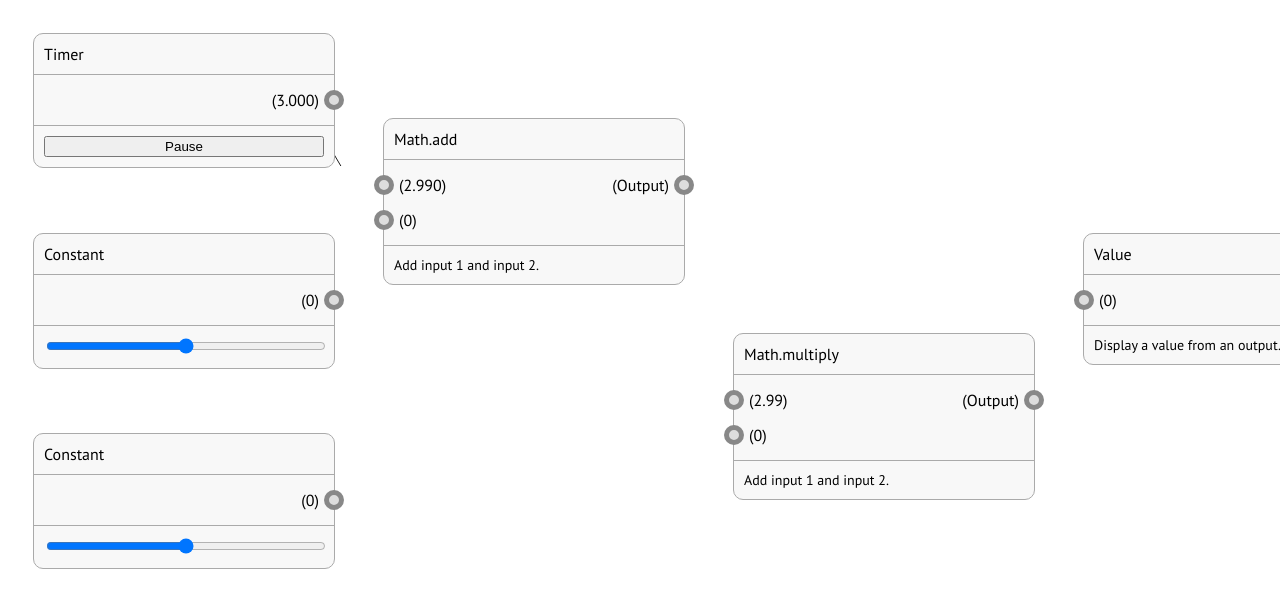
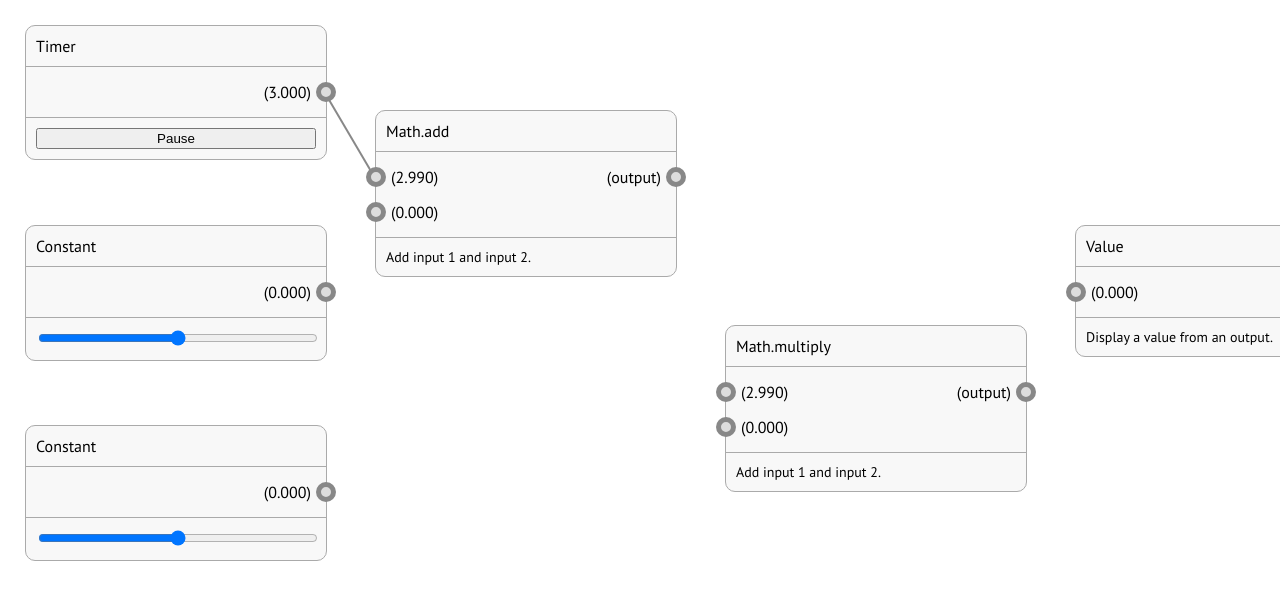
Before and after one commit to onion2k/copper, a React (Create React App) app: page / in a window 1280 px wide. Shown: the top 608 px of the page. Built offline with nearby package versions, Linux system fonts and the light colour scheme.

Commit message:
Better outputs, control to full height

```diff
--- a/src/Components/input.tsx
+++ b/src/Components/input.tsx
@@ -8,9 +8,11 @@ interface iInput {
 }
 
 export function Input({ key, id, value }: iInput) {
+  const display = typeof value === "number" ? value.toFixed(3) : value;
+
   return (
     <label key={key} className="input">
-      ({value})
+      ({display})
       <Connector connectorKey={id} />
     </label>
   );
--- a/src/Components/output.tsx
+++ b/src/Components/output.tsx
@@ -8,9 +8,10 @@ interface iOutput {
 }
 
 export function Output({ key, id, value }: iOutput) {
+  const display = typeof value === "number" ? value.toFixed(3) : value;
   return (
     <label key={key} className="output">
-      ({value})
+      ({display})
       <Connector connectorKey={id} />
     </label>
   );
--- a/src/Nodes/const.tsx
+++ b/src/Nodes/const.tsx
@@ -18,7 +18,7 @@ export function Const({ id, x, y, output }: iConst) {
   });
 
   const updateIo = (e: any) => {
-    setInput(parseInt(e.target.value));
+    setInput(parseFloat(e.target.value));
   };
 
   const io = <Output key={`${id}-o-0`} id={`${id}-o-0`} value={input} />;
--- a/src/Nodes/math.tsx
+++ b/src/Nodes/math.tsx
@@ -26,7 +26,7 @@ export function Math({ id, x, y, op, input, output }: iAdd) {
 
   const io = [
     <Input key={`${id}-i-0`} id={`${id}-i-0`} value={input[0]} />,
-    <Output key={`${id}-o-0`} id={`${id}-o-0`} value={"Output"} />,
+    <Output key={`${id}-o-0`} id={`${id}-o-0`} value={"output"} />,
     <Input key={`${id}-i-1`} id={`${id}-i-1`} value={input[1]} />
   ];
 
--- a/src/index.tsx
+++ b/src/index.tsx
@@ -47,6 +47,16 @@ function App() {
     <ConnectorContext.Provider
       value={[connector, setConnector, connectConnector]}
     >
+      <svg xmlns="http://www.w3.org/2000/svg" height="100%" width="100%">
+        <line
+          x1="325"
+          y1="93"
+          x2="375"
+          y2="178"
+          strokeWidth="2"
+          stroke="#888888"
+        />
+      </svg>
       <div className="Control" onMouseUp={endConnect}>
         <Time id={"time0"} x={10} y={10} output={setTime0} />
         <Const id={"const1"} x={10} y={210} output={setConst1} />
@@ -74,17 +84,6 @@ function App() {
           input={nodeInputMap["value0"]}
           output={setOutput}
         />
-
-        <svg viewBox="0 0 1424 1424" xmlns="http://www.w3.org/2000/svg">
-          <line
-            x1="325"
-            y1="93"
-            x2="375"
-            y2="178"
-            strokeWidth="1"
-            stroke="black"
-          />
-        </svg>
       </div>
     </ConnectorContext.Provider>
   );
--- a/src/styles.css
+++ b/src/styles.css
@@ -1,5 +1,14 @@
+html,
+body {
+  width: 100vw;
+  height: 100vh;
+  margin: 0;
+  padding: 0;
+}
+
 .Control {
   position: relative;
+  min-height: 100vh;
   font-family: "PT Sans", sans-serif;
   font-size: 14px;
   user-select: none;
@@ -91,7 +100,12 @@ p {
 
 svg {
   position: absolute;
+  width: 100vw;
+  height: 100vh;
   top: 0;
   left: 0;
+  bottom: 0;
+  right: 0;
   z-index: -1;
+  pointer-events: none;
 }
```
